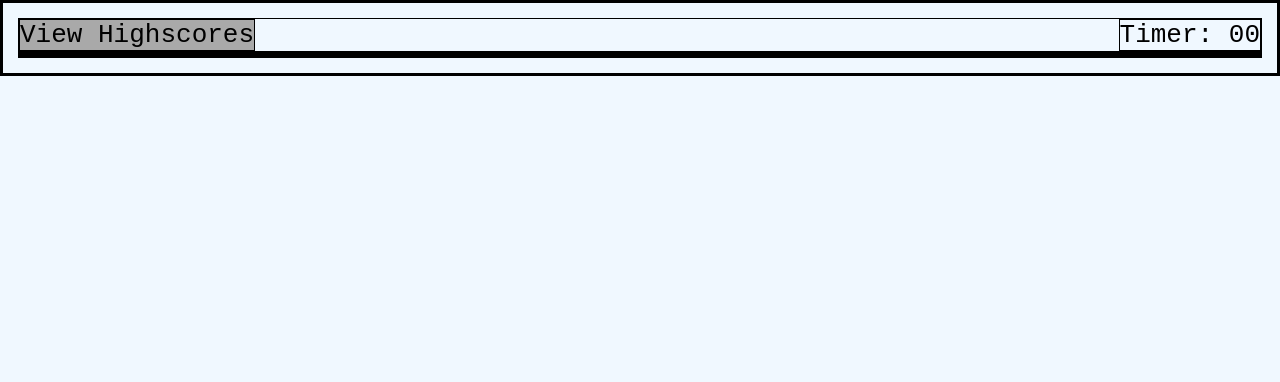
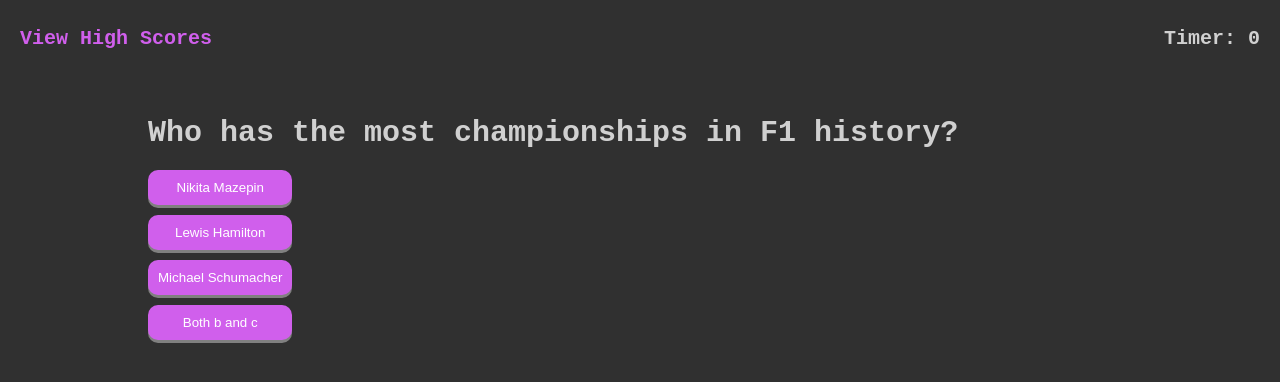
Before and after one commit to TylerKandarian/Code-Quiz, a plain HTML site: page index.html in a window 1280 px wide. Drawn offline with Linux system fonts and the light colour scheme.

Commit message:
Redid starter code for HTML and CSS

```diff
--- a/Workspace/css/style.css
+++ b/Workspace/css/style.css
@@ -1,31 +1,109 @@
+* {
+    box-sizing: border-box;
+  }
 
+  :root {
+    --primary: #ffffffc5;
+    --secondary: #d05fec;
+    --tertiary: rgb(218, 58, 205);
+    --white: rgb(255, 255, 255);
+    font-size: 62.5%;
+  }
 
-* {
+  body {
+    background: rgb(48, 48, 48);
+    color: var(--secondary);
     margin: 0;
     padding: 0;
-box-sizing: border-box;
-border: 1px solid black;
     font-family: monospace;
   }
 
-body {
-    background-color: aliceblue;
+  header {
+      display: flex;
+      justify-content: space-between;
   }
 
-p {
-    font-size: 2em;
+  header h4 {
+      padding-left: 20px;
+      font-size: 2.0rem;
+      display: inline;
   }
 
-button {
-    outline: none;
-    background-color: darkgray;
-    font-size: 2em;
+ .timer {
+      font-size: 2.0rem;
+      color: var(--primary);
+      display: inline;
+      text-align: right;
+      padding-right: 20px;
   }
 
-.outer-container {
-    padding: 15px;
+.starter-container {
+      display: none;
+      padding: 20px;
+      flex-direction: column;
+      align-items: center;
+      width: 60%;
+      margin: auto;
   }
 
-.bar p {
-float: right;
+  .starter-container h1 {
+    color: var(--primary);
+    text-align: center;
+    font-size: 3.0rem;
+    font-weight: bold;
   }
+
+  .starter-container p {
+    color: var(--primary);
+    text-align: center;
+    font-size: 2.0rem;
+  }
+
+  .question-container {
+    display: flex;
+    flex-direction: column;
+    align-items: flex-start;
+    justify-content: flex-start;
+    width: 80%;
+    padding: 40px 20px;
+    margin: auto;
+  }
+
+  #question {
+    color: var(--primary);
+    text-align: left;
+    font-size: 3.0rem;
+    font-weight: bold;
+  }
+
+  .btn {
+      background: var(--secondary);
+      color: var(--white);
+      padding: 10px;
+      border-radius: 10px;
+      border: none;
+      box-shadow: 0 3px grey;
+  }
+
+  .btn:hover {
+      background: var(--tertiary);
+      border-radius: 10px;
+      box-shadow: 0 2px grey;
+  }
+
+  .btn:active {
+      border: none;
+      outline: none;
+      box-shadow: 0 0 grey;
+  }
+
+  .btn:focus {
+      outline: none;
+  }
+
+  .btn-grid {
+      display: grid;
+      grid-template-rows: repeat(4, auto);
+      grid-gap: 10px;
+      margin: 20px 0;
+  }
--- a/index.html
+++ b/index.html
@@ -6,26 +6,26 @@
     <link rel="stylesheet" href="./Workspace/css/style.css"
 </head>
 <body>
+    <header>
+        <h4>View High Scores</h4>
+        <h4 class="timer" id="timer">Timer: <span class=hide >0</span></h4>
+    </header>
+    <div class="starter-container">
+        <h1>Formula 1 Quiz Challenge</h1>
+        <p>To begin press start!
+        </p>
+        <button class="btn" id="start-game">Start Quiz</button>
+    </div>
 
-    <div class="outer-container">
+    <div class="question-container">
+        <div id="question">Who has the most championships in F1 history? </div>
 
-        <div class="bar">
-            <button>View Highscores</button>
-            <p>Timer: 00</p>
+        <div id="answers-container" class="btn-grid">
+            <button class=btn id="answer-button">Nikita Mazepin</button>
+            <button class=btn id="answer-button">Lewis Hamilton</button>
+            <button class=btn id="answer-button">Michael Schumacher</button>
+            <button class=btn id="answer-button">Both b and c</button>
         </div>
-
-        <div class="inner-container"> <!--main content quiz material-->
-
-            <header class="quiz-intro">
-
-            </header>
-
-            <main>
-
-            </main>
-
-        </div>
-
     </div>
 
 </body>
```
Lines whose indentation alone changed are shown as unchanged.
